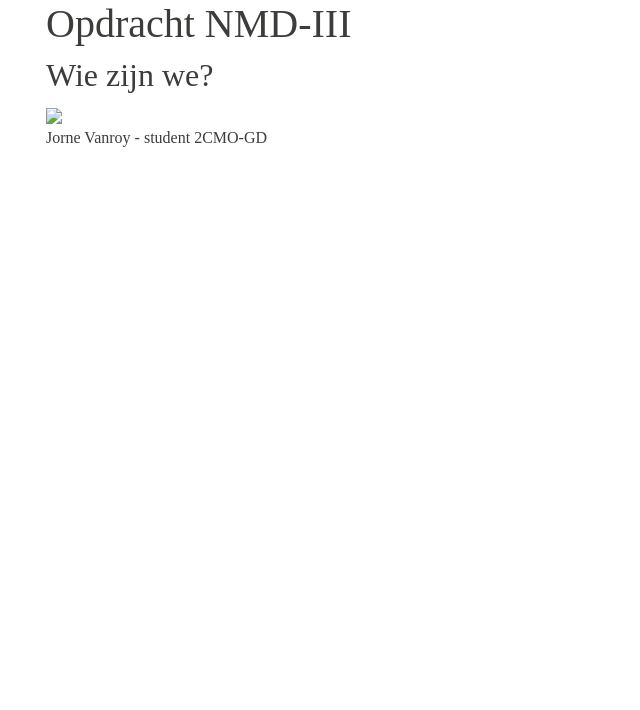
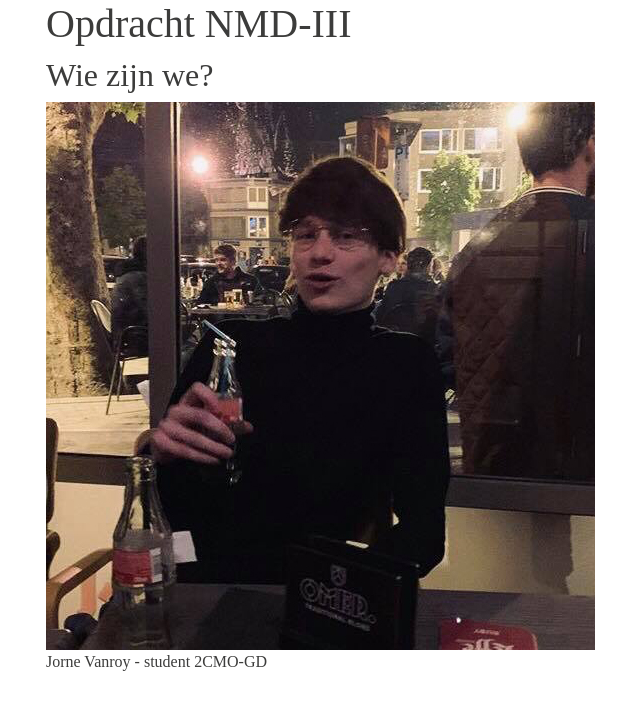
Before and after one commit to pgm-lenndery/1819-nmd3-project-gr-07, a Jekyll site: the page built from docs/pages/home.md, in a window 1280 px wide. Shown: the top 710 px of the page, without its empty margins (39-679 px from the left). Built offline with Jekyll 4.4.1, drawn with Linux system fonts in a browser that asks for light colours.

Commit message:
update home

```diff
--- a/docs/pages/home.md
+++ b/docs/pages/home.md
@@ -12,7 +12,7 @@ Wie zijn we?
 
 <div class="begin">
   <div class="wij">
-    <img src="..\1819-nmd3-project-gr-07\docs\assets\images\jornevanroy.jpg" class="voorstelling-pic">
+    <img src="/1819-nmd3-project-gr-07/assets/images/jornevanroy.jpg" class="voorstelling-pic">
     <div class="naam">Jorne Vanroy - student 2CMO-GD
     </div>
   </div>
```
